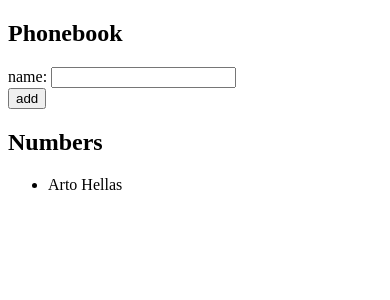
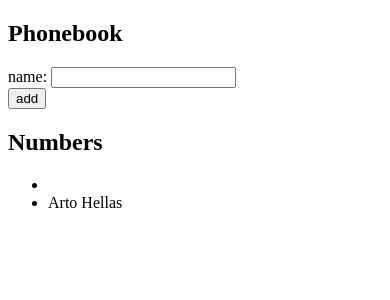
Before and after one commit to bryantt23/fso-part1, a React (Vite) app: page / in a window 390 px wide. Shown: the top 300 px of the page. Built offline with nearby package versions, Linux system fonts and the light colour scheme.

Commit message:
2.7: The Phonebook Step2

```diff
--- a/src/App.jsx
+++ b/src/App.jsx
@@ -2,12 +2,17 @@ import { useState } from 'react'
 
 const App = () => {
   const [persons, setPersons] = useState([
+    { name: '' },
     { name: 'Arto Hellas' }
   ])
   const [newName, setNewName] = useState('')
 
   const handleSubmit = (e) => {
     e.preventDefault();
+    if (persons.some(person => person.name === newName)) {
+      alert(`${newName} is already added to phonebook`)
+      return
+    }
     setPersons(persons => persons.concat({ name: newName }))
     setNewName("")
   }
```
